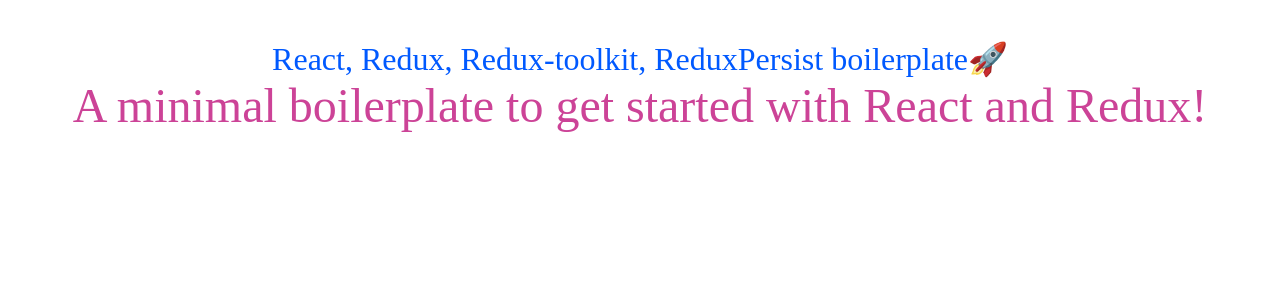
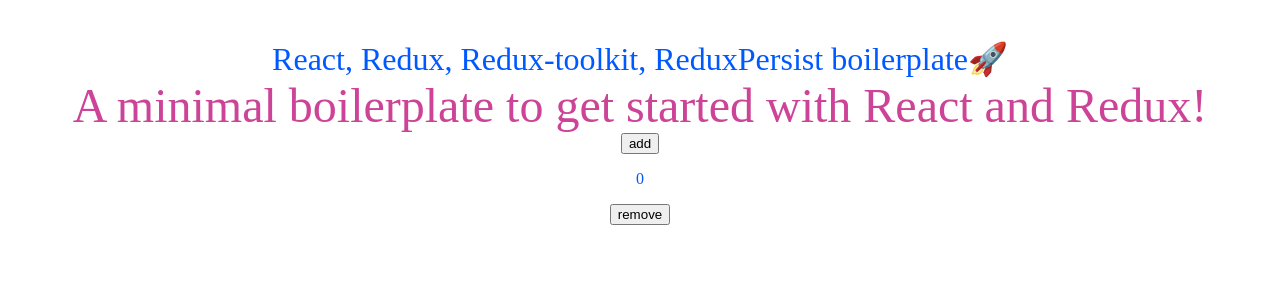
Before and after one commit to harishmahamure/react-redux-reduxToolkit-reduxPersist-boilerplate, a React app: page / in a window 1280 px wide. Shown: the top 300 px of the page. Built offline with nearby package versions, Linux system fonts and the light colour scheme.

Commit message:
peristor bug fix

```diff
--- a/src/App.js
+++ b/src/App.js
@@ -1,7 +1,11 @@
 import React from "react";
 import style from "./Assets/sass/main.scss";
+import { increment, decrement } from "./features/counterSlice";
+import { useSelector, useDispatch } from "react-redux";
 
 function App() {
+	const counter = useSelector((state) => state.counter.value);
+	const dispatch = useDispatch();
 	return (
 		<div className="app">
 			<div className="head">
@@ -11,6 +15,9 @@
 				</span>
 			</div>
 			<div className="sassyDiv">A minimal boilerplate to get started with React and Redux!</div>
+			<button onClick={() => dispatch(increment())}>add</button>
+			<p>{counter}</p>
+			<button onClick={() => dispatch(decrement())}>remove</button>
 		</div>
 	);
 }
--- /dev/null
+++ b/src/features/counterSlice.js
@@ -0,0 +1,18 @@
+import { createSlice } from "@reduxjs/toolkit";
+
+export const counter = createSlice({
+	name: "counter",
+	initialState: {
+		value: 0,
+	},
+	reducers: {
+		increment: (state) => {
+			state.value += 1;
+		},
+		decrement: (state) => {
+			state.value -= 1;
+		},
+	},
+});
+
+export const { increment, decrement } = counter.actions;
--- a/src/index.js
+++ b/src/index.js
@@ -1,7 +1,8 @@
 import React from "react";
 import ReactDOM from "react-dom";
 import { Provider } from "react-redux";
-
+import { PersistGate } from "redux-persist/integration/react";
+import { persistStore } from "redux-persist";
 import { createBrowserHistory } from "history";
 import configureStoreRedux from "./store";
 import { ConnectedRouter } from "connected-react-router";
@@ -19,12 +20,15 @@
 		history.replace(router.location);
 	}
 };
+let persistor = persistStore(store);
 
 syncRoutesWithStore(store, routerHistory);
 
 ReactDOM.render(
 	<Provider store={store}>
-		<ConnectedRouter history={routerHistory}>{routes}</ConnectedRouter>
+		<PersistGate loading={null} persistor={persistor}>
+			<ConnectedRouter history={routerHistory}>{routes}</ConnectedRouter>
+		</PersistGate>
 	</Provider>,
 	element
 );
--- a/src/store.js
+++ b/src/store.js
@@ -3,18 +3,20 @@
 import persistReducer from "redux-persist/es/persistReducer";
 import storage from "redux-persist/lib/storage"; // defaults to localStorage for web
 import thunk from "redux-thunk";
+import { counter } from "./features/counterSlice";
 
 export default function configureStoreRedux(routerHistory) {
 	const router = routerMiddleware(routerHistory);
 
 	const reducers = {
 		router: connectRouter(routerHistory),
+		counter: counter.reducer,
 	};
 
 	const persistConfig = {
 		key: "root",
 		storage,
-		whitelist: ["router"],
+		whitelist: ["router", "counter"],
 	};
 
 	const middlewares = [thunk, router];
```
